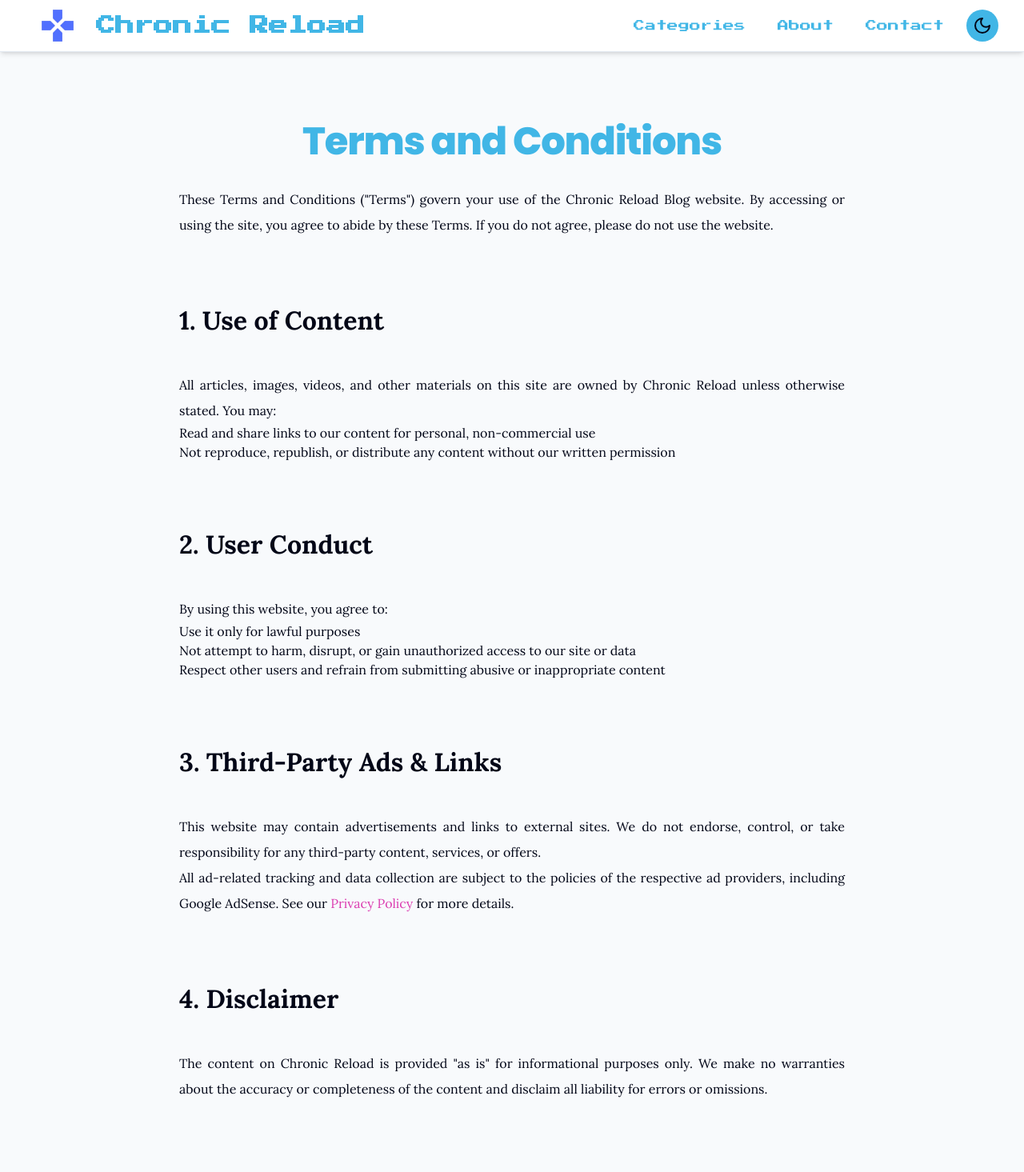
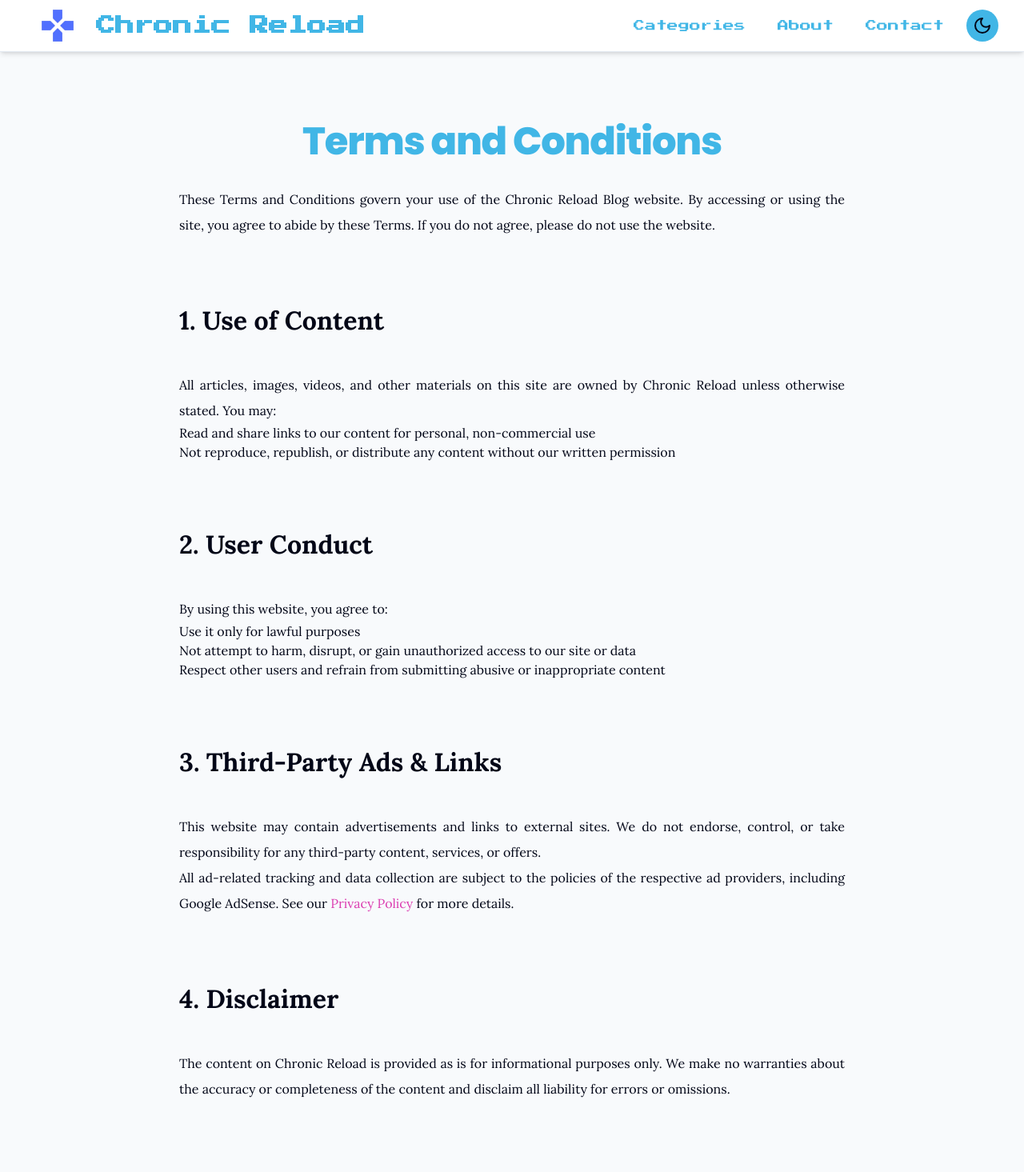
Before and after one commit to arvinwira/gaming-blog, a Next.js app: page /terms-and-conditions in a window 1280 px wide. Shown: the top 1465 px of the page at 80% size. Built offline with nearby package versions, Linux system fonts and the light colour scheme.

Commit message:
terms page

```diff
--- a/app/terms-and-conditions/page.js
+++ b/app/terms-and-conditions/page.js
@@ -12,7 +12,7 @@ export const metadata = {
           </h1>
           <div className="prose prose-invert max-w-none">
             <p>
-              These Terms and Conditions ("Terms") govern your use of the Chronic Reload Blog website. By accessing or using the site, you agree to abide by these Terms. If you do not agree, please do not use the website.
+              These Terms and Conditions govern your use of the Chronic Reload Blog website. By accessing or using the site, you agree to abide by these Terms. If you do not agree, please do not use the website.
             </p>
 
             <h2>1. Use of Content</h2>
@@ -32,7 +32,7 @@ export const metadata = {
               <li>Respect other users and refrain from submitting abusive or inappropriate content</li>
             </ul>
 
-            <h2>3. Third-Party Ads & Links</h2>
+            <h2>3. Third-Party Ads &amp; Links</h2>
             <p>
               This website may contain advertisements and links to external sites. We do not endorse, control, or take responsibility for any third-party content, services, or offers.
             </p>
@@ -46,7 +46,7 @@ export const metadata = {
 
             <h2>4. Disclaimer</h2>
             <p>
-              The content on Chronic Reload is provided "as is" for informational purposes only. We make no warranties about the accuracy or completeness of the content and disclaim all liability for errors or omissions.
+              The content on Chronic Reload is provided as is for informational purposes only. We make no warranties about the accuracy or completeness of the content and disclaim all liability for errors or omissions.
             </p>
 
             <h2>5. Limitation of Liability</h2>
```
